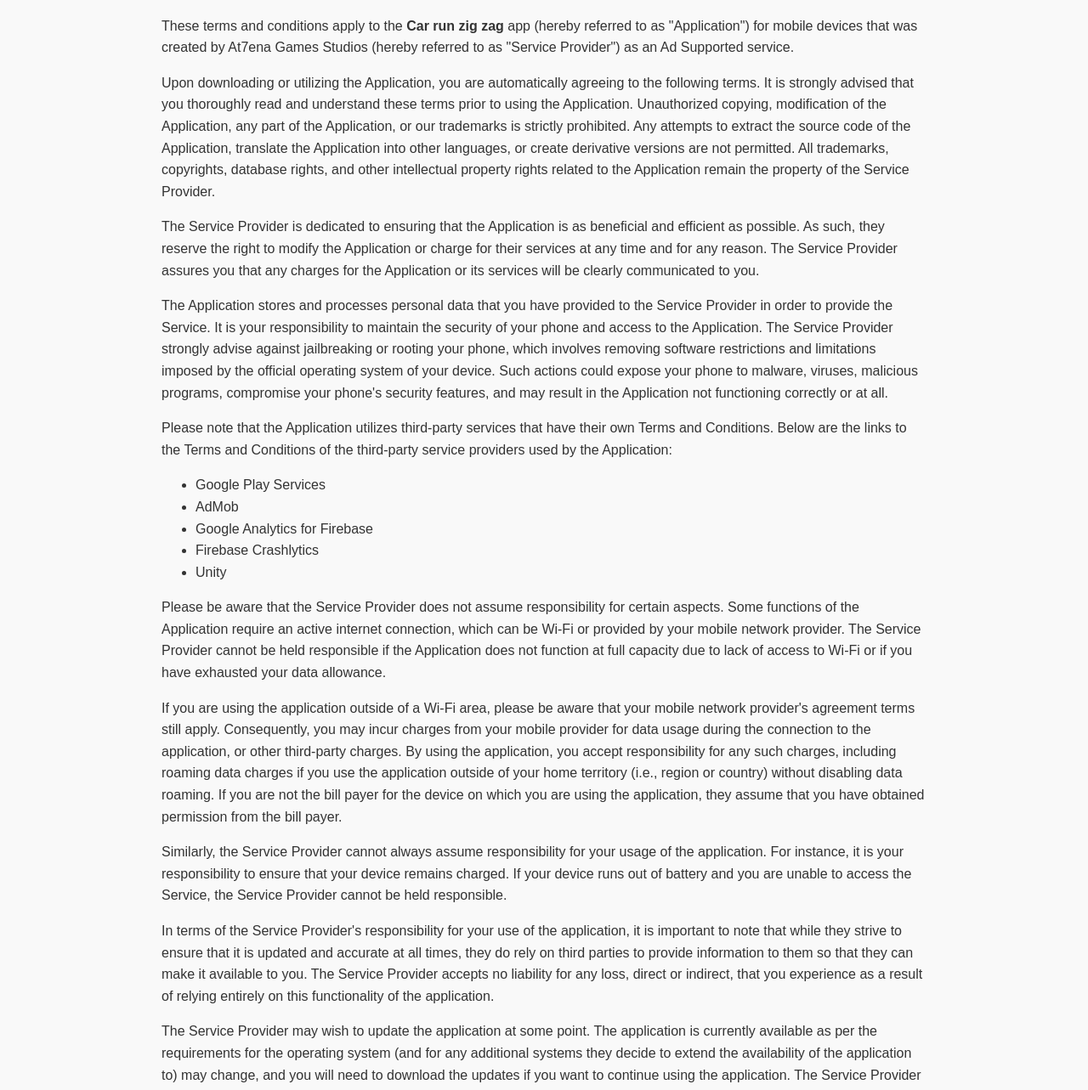
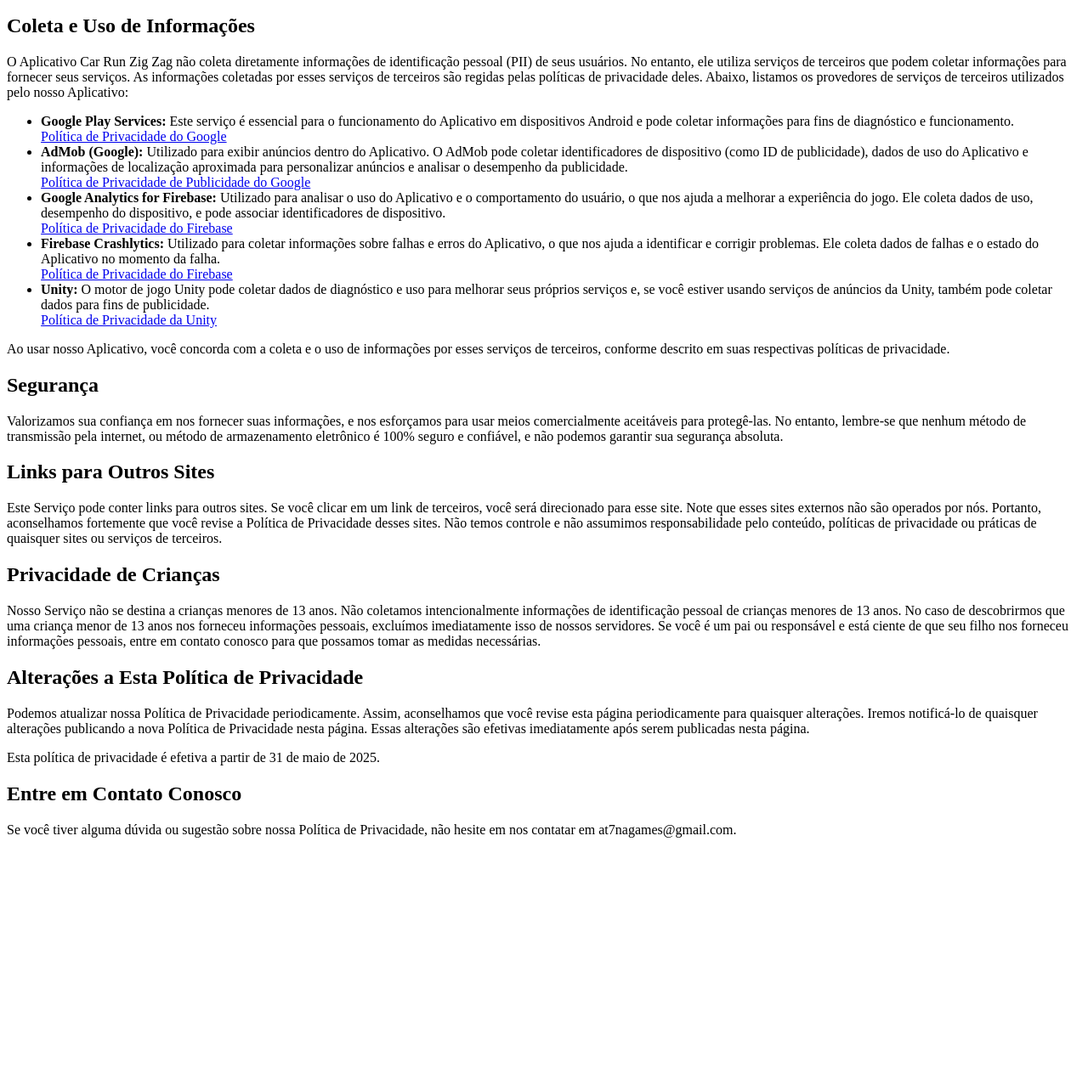
Before and after one commit to at7ena/at7ena.github.io, a plain HTML site: page politicas/car-run-zig-zag.html in a window 1280 px wide. Shown: the part 119-1402 px from the top of the page at 85% size. After the commit the page ends 1121 px from the top, so only its background shows below. Drawn offline with Linux system fonts and the light colour scheme.

Commit message:
Update car-run-zig-zag.html

```diff
--- a/politicas/car-run-zig-zag.html
+++ b/politicas/car-run-zig-zag.html
@@ -1,82 +1,53 @@
 <!DOCTYPE html>
-<html lang="en">
+<html>
 <head>
-  <meta charset="UTF-8">
-  <meta name="viewport" content="width=device-width, initial-scale=1.0">
-  <title>Car Run Zig Zag - Terms & Conditions</title>
-  <style>
-    body {
-      font-family: Arial, sans-serif;
-      max-width: 900px;
-      margin: auto;
-      padding: 2rem;
-      background-color: #f9f9f9;
-      color: #333;
-      line-height: 1.6;
-    }
-
-    h1 {
-      text-align: center;
-      margin-bottom: 2rem;
-    }
-
-    h2 {
-      color: #111;
-      margin-top: 2rem;
-    }
-
-    a {
-      color: #0077cc;
-    }
-
-    footer {
-      margin-top: 3rem;
-      text-align: center;
-      font-size: 0.9rem;
-      color: #888;
-    }
-  </style>
+<title>Política de Privacidade - Car Run Zig Zag</title>
 </head>
 <body>
-  <h1>Terms & Conditions</h1>
 
-  <p>These terms and conditions apply to the <strong>Car run zig zag</strong> app (hereby referred to as "Application") for mobile devices that was created by At7ena Games Studios (hereby referred to as "Service Provider") as an Ad Supported service.</p>
+<h1>Política de Privacidade do Aplicativo Car Run Zig Zag</h1>
 
-  <p>Upon downloading or utilizing the Application, you are automatically agreeing to the following terms. It is strongly advised that you thoroughly read and understand these terms prior to using the Application. Unauthorized copying, modification of the Application, any part of the Application, or our trademarks is strictly prohibited. Any attempts to extract the source code of the Application, translate the Application into other languages, or create derivative versions are not permitted. All trademarks, copyrights, database rights, and other intellectual property rights related to the Application remain the property of the Service Provider.</p>
+<p>Esta Política de Privacidade descreve como o aplicativo Car Run Zig Zag ("Aplicativo"), desenvolvido por At7ena Games Studios ("Nós" ou "Desenvolvedor"), coleta, usa e compartilha suas informações quando você utiliza nosso Aplicativo.</p>
 
-  <p>The Service Provider is dedicated to ensuring that the Application is as beneficial and efficient as possible. As such, they reserve the right to modify the Application or charge for their services at any time and for any reason. The Service Provider assures you that any charges for the Application or its services will be clearly communicated to you.</p>
+<h2>Coleta e Uso de Informações</h2>
+<p>O Aplicativo Car Run Zig Zag não coleta diretamente informações de identificação pessoal (PII) de seus usuários. No entanto, ele utiliza serviços de terceiros que podem coletar informações para fornecer seus serviços. As informações coletadas por esses serviços de terceiros são regidas pelas políticas de privacidade deles. Abaixo, listamos os provedores de serviços de terceiros utilizados pelo nosso Aplicativo:</p>
 
-  <p>The Application stores and processes personal data that you have provided to the Service Provider in order to provide the Service. It is your responsibility to maintain the security of your phone and access to the Application. The Service Provider strongly advise against jailbreaking or rooting your phone, which involves removing software restrictions and limitations imposed by the official operating system of your device. Such actions could expose your phone to malware, viruses, malicious programs, compromise your phone's security features, and may result in the Application not functioning correctly or at all.</p>
+<ul>
+    <li><strong>Google Play Services:</strong> Este serviço é essencial para o funcionamento do Aplicativo em dispositivos Android e pode coletar informações para fins de diagnóstico e funcionamento.
+        <br><a href="https://policies.google.com/privacy" target="_blank">Política de Privacidade do Google</a>
+    </li>
+    <li><strong>AdMob (Google):</strong> Utilizado para exibir anúncios dentro do Aplicativo. O AdMob pode coletar identificadores de dispositivo (como ID de publicidade), dados de uso do Aplicativo e informações de localização aproximada para personalizar anúncios e analisar o desempenho da publicidade.
+        <br><a href="https://policies.google.com/technologies/ads" target="_blank">Política de Privacidade de Publicidade do Google</a>
+    </li>
+    <li><strong>Google Analytics for Firebase:</strong> Utilizado para analisar o uso do Aplicativo e o comportamento do usuário, o que nos ajuda a melhorar a experiência do jogo. Ele coleta dados de uso, desempenho do dispositivo, e pode associar identificadores de dispositivo.
+        <br><a href="https://firebase.google.com/support/privacy" target="_blank">Política de Privacidade do Firebase</a>
+    </li>
+    <li><strong>Firebase Crashlytics:</strong> Utilizado para coletar informações sobre falhas e erros do Aplicativo, o que nos ajuda a identificar e corrigir problemas. Ele coleta dados de falhas e o estado do Aplicativo no momento da falha.
+        <br><a href="https://firebase.google.com/support/privacy" target="_blank">Política de Privacidade do Firebase</a>
+    </li>
+    <li><strong>Unity:</strong> O motor de jogo Unity pode coletar dados de diagnóstico e uso para melhorar seus próprios serviços e, se você estiver usando serviços de anúncios da Unity, também pode coletar dados para fins de publicidade.
+        <br><a href="https://unity3d.com/legal/privacy-policy" target="_blank">Política de Privacidade da Unity</a>
+    </li>
+</ul>
 
-  <p>Please note that the Application utilizes third-party services that have their own Terms and Conditions. Below are the links to the Terms and Conditions of the third-party service providers used by the Application:</p>
-  <ul>
-    <li>Google Play Services</li>
-    <li>AdMob</li>
-    <li>Google Analytics for Firebase</li>
-    <li>Firebase Crashlytics</li>
-    <li>Unity</li>
-  </ul>
+<p>Ao usar nosso Aplicativo, você concorda com a coleta e o uso de informações por esses serviços de terceiros, conforme descrito em suas respectivas políticas de privacidade.</p>
 
-  <p>Please be aware that the Service Provider does not assume responsibility for certain aspects. Some functions of the Application require an active internet connection, which can be Wi-Fi or provided by your mobile network provider. The Service Provider cannot be held responsible if the Application does not function at full capacity due to lack of access to Wi-Fi or if you have exhausted your data allowance.</p>
+<h2>Segurança</h2>
+<p>Valorizamos sua confiança em nos fornecer suas informações, e nos esforçamos para usar meios comercialmente aceitáveis para protegê-las. No entanto, lembre-se que nenhum método de transmissão pela internet, ou método de armazenamento eletrônico é 100% seguro e confiável, e não podemos garantir sua segurança absoluta.</p>
 
-  <p>If you are using the application outside of a Wi-Fi area, please be aware that your mobile network provider's agreement terms still apply. Consequently, you may incur charges from your mobile provider for data usage during the connection to the application, or other third-party charges. By using the application, you accept responsibility for any such charges, including roaming data charges if you use the application outside of your home territory (i.e., region or country) without disabling data roaming. If you are not the bill payer for the device on which you are using the application, they assume that you have obtained permission from the bill payer.</p>
+<h2>Links para Outros Sites</h2>
+<p>Este Serviço pode conter links para outros sites. Se você clicar em um link de terceiros, você será direcionado para esse site. Note que esses sites externos não são operados por nós. Portanto, aconselhamos fortemente que você revise a Política de Privacidade desses sites. Não temos controle e não assumimos responsabilidade pelo conteúdo, políticas de privacidade ou práticas de quaisquer sites ou serviços de terceiros.</p>
 
-  <p>Similarly, the Service Provider cannot always assume responsibility for your usage of the application. For instance, it is your responsibility to ensure that your device remains charged. If your device runs out of battery and you are unable to access the Service, the Service Provider cannot be held responsible.</p>
+<h2>Privacidade de Crianças</h2>
+<p>Nosso Serviço não se destina a crianças menores de 13 anos. Não coletamos intencionalmente informações de identificação pessoal de crianças menores de 13 anos. No caso de descobrirmos que uma criança menor de 13 anos nos forneceu informações pessoais, excluímos imediatamente isso de nossos servidores. Se você é um pai ou responsável e está ciente de que seu filho nos forneceu informações pessoais, entre em contato conosco para que possamos tomar as medidas necessárias.</p>
 
-  <p>In terms of the Service Provider's responsibility for your use of the application, it is important to note that while they strive to ensure that it is updated and accurate at all times, they do rely on third parties to provide information to them so that they can make it available to you. The Service Provider accepts no liability for any loss, direct or indirect, that you experience as a result of relying entirely on this functionality of the application.</p>
+<h2>Alterações a Esta Política de Privacidade</h2>
+<p>Podemos atualizar nossa Política de Privacidade periodicamente. Assim, aconselhamos que você revise esta página periodicamente para quaisquer alterações. Iremos notificá-lo de quaisquer alterações publicando a nova Política de Privacidade nesta página. Essas alterações são efetivas imediatamente após serem publicadas nesta página.</p>
 
-  <p>The Service Provider may wish to update the application at some point. The application is currently available as per the requirements for the operating system (and for any additional systems they decide to extend the availability of the application to) may change, and you will need to download the updates if you want to continue using the application. The Service Provider does not guarantee that it will always update the application so that it is relevant to you and/or compatible with the particular operating system version installed on your device. However, you agree to always accept updates to the application when offered to you. The Service Provider may also wish to cease providing the application and may terminate its use at any time without providing termination notice to you. Unless they inform you otherwise, upon any termination, (a) the rights and licenses granted to you in these terms will end; (b) you must cease using the application, and (if necessary) delete it from your device.</p>
+<p>Esta política de privacidade é efetiva a partir de 31 de maio de 2025.</p>
 
-  <h2>Changes to These Terms and Conditions</h2>
-  <p>The Service Provider may periodically update their Terms and Conditions. Therefore, you are advised to review this page regularly for any changes. The Service Provider will notify you of any changes by posting the new Terms and Conditions on this page.</p>
+<h2>Entre em Contato Conosco</h2>
+<p>Se você tiver alguma dúvida ou sugestão sobre nossa Política de Privacidade, não hesite em nos contatar em at7nagames@gmail.com.</p>
 
-  <p><strong>These terms and conditions are effective as of:</strong> 2025-05-13</p>
-
-  <h2>Contact Us</h2>
-  <p>If you have any questions or suggestions about the Terms and Conditions, please do not hesitate to contact the Service Provider at <a href="mailto:at7nagames@gmail.com">at7nagames@gmail.com</a>.</p>
-
-  <footer>
-    &copy; 2025 AT7ENA GAMES. All rights reserved.
-  </footer>
 </body>
 </html>
```
